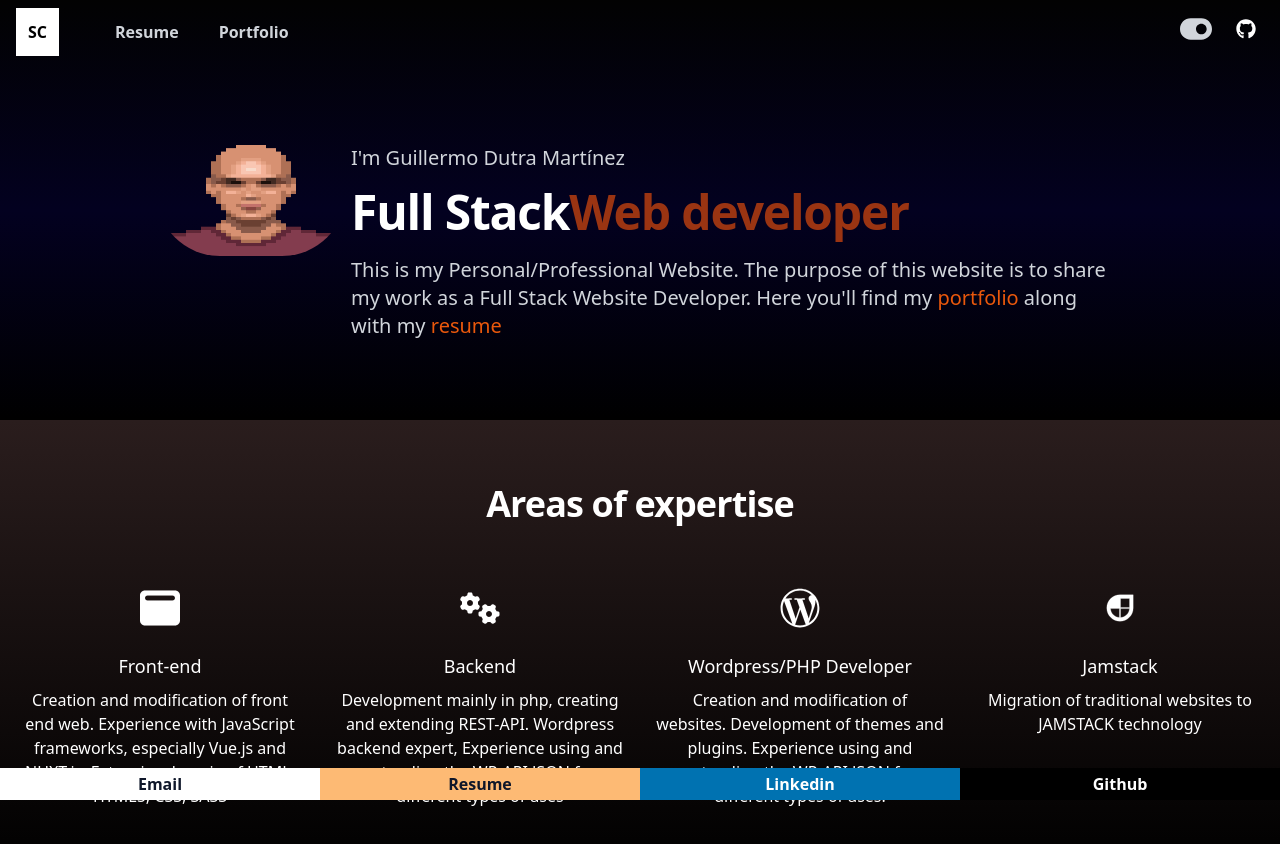
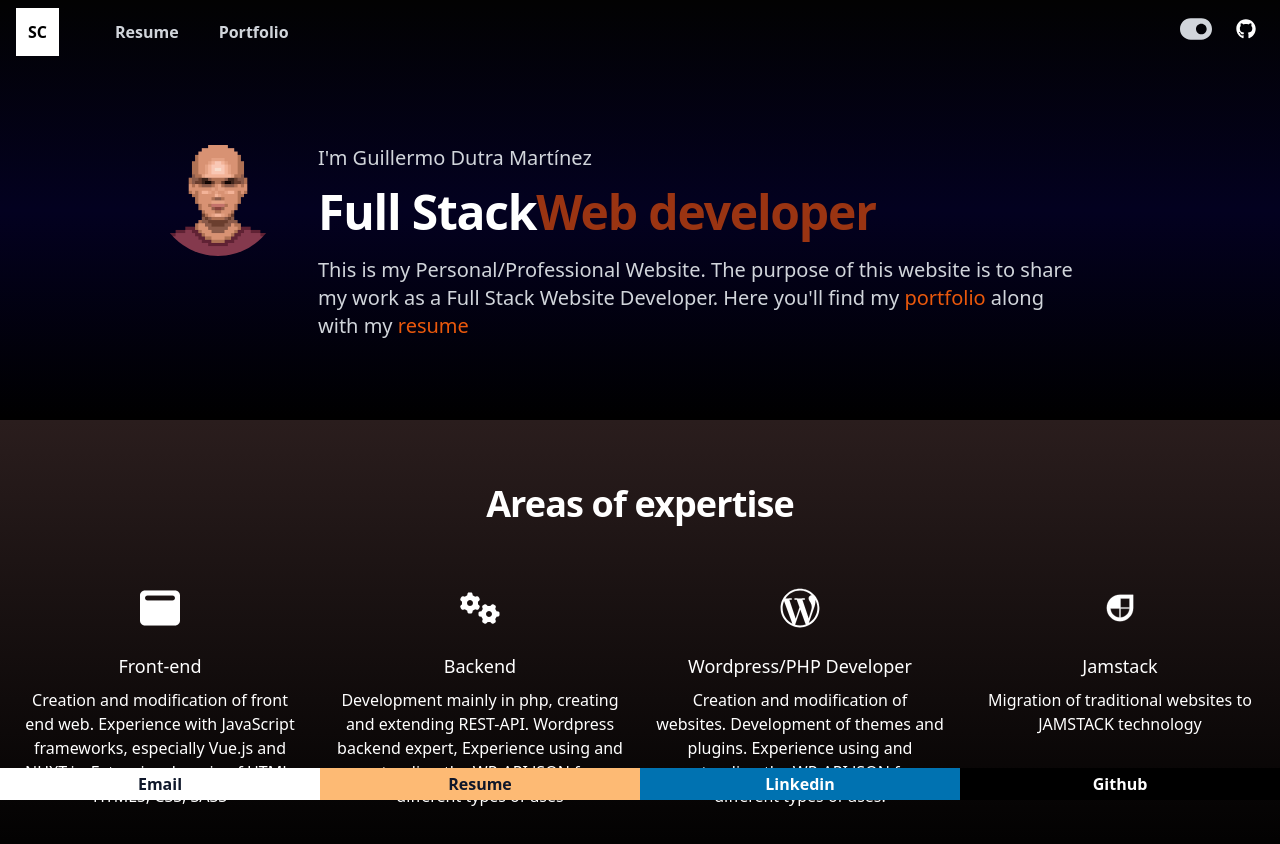
Before and after one commit to guiman87/silentcode-nuxt-3, a Nuxt app: page / in a window 1280 px wide. Both pictures are taken after a click on the button 1202 px from the left and 29 px from the top of the page. Shown: the top 844 px of the page. Built offline with nearby package versions, Linux system fonts and the light colour scheme.

Commit message:
fix hero

```diff
--- a/components/home/Hero.vue
+++ b/components/home/Hero.vue
@@ -11,8 +11,8 @@
             class="rounded-full h-32 mx-auto"
             :src="currentAvatar"
             alt="Avatar image"
-            width="190"
-            height="196"
+            width="124"
+            height="128"
           />
         </div>
         <div class="flex-1">
--- a/plugins/dark-mode.ts
+++ b/plugins/dark-mode.ts
@@ -2,8 +2,11 @@ import { useState } from '#app'
 
 type selectedTheme = 'light' | 'dark'
 export const getTheme = () => {
-  const isDark = window.matchMedia('(prefers-color-scheme: dark)').matches
-  const storageKey = 'colorTheme'
+  const isDark: Boolean = window.matchMedia(
+    '(prefers-color-scheme: dark)'
+  ).matches
+
+  const storageKey: String = 'colorTheme'
 
   const localTheme: selectedTheme = localStorage.getItem(storageKey)
 
```
Also changed, not shown: assets/img/avatar-dark-mode.png, assets/img/avatar-light-mode.png.
